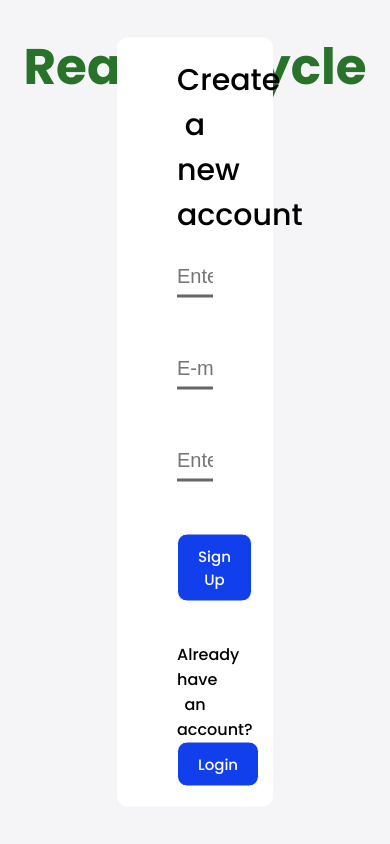
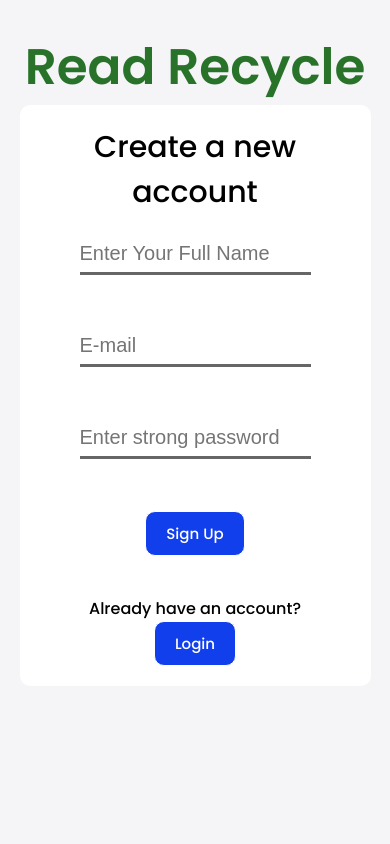
Before and after one commit to gurunglaxmi891/book, a PHP site: page /clone/partials/sign_log_in_form.php in a window 390 px wide. Run offline with PHP 8.4, Linux system fonts and the light colour scheme.

Commit message:
responsive sign up form

```diff
--- a/assets/css/sign_style.css
+++ b/assets/css/sign_style.css
@@ -15,7 +15,7 @@ body{
 .container
 {
     max-width: 1200px;
-    width: 90%;
+    width: 50%;
     margin: 0 auto;
 }
 /* ======================utility classes========================= */
@@ -41,13 +41,16 @@ body{
     /* background: rgb(2,0,36);
     background: linear-gradient(90deg, rgba(2,0,36,1) 0%, rgba(155,155,168,1) 35%, rgba(0,212,255,1) 100%); */
     background-color: #f5f5f7;
+    /* background-color: black; */
     height: 100vh;
     position: relative;
+    display: flex;
+    flex-direction: column;
 }
 h1{
     font-size: 5rem;
-    font-size: 600;
-    text-align: center;
+    font-weight: 600;
+    /* text-align: center; */
     padding-top: 3rem;
     color: rgba(19, 101, 19, 0.907);
 }
@@ -56,11 +59,11 @@ h1{
     /* background: rgb(2,0,36);
     background: linear-gradient(90deg, rgba(2,0,36,1) 0%, rgba(155,155,168,1) 35%, rgba(0,212,255,1) 100%); */
     display: inline-block;
-    position: absolute;
+    /* position: absolute;
     top: 50%;
     left: 50%;
-    transform: translate(-50%,-50%);
-    width: 40%;
+    transform: translate(-50%,-50%); */
+    width: 100%;
     background-color: #fff;
     padding:2rem 6rem;
     border-radius: 1rem;
@@ -88,3 +91,15 @@ h3{
     outline : none;
     color: #444;
 }
+.flex-style{
+    display: flex;
+    flex-direction: column;
+    justify-content: center;
+    align-items: center;
+}
+@media (max-width:800px)
+{
+    .container{
+        width: 90%;
+    }
+}
--- a/partials/sign_log_in_form.php
+++ b/partials/sign_log_in_form.php
@@ -10,6 +10,7 @@
 
 
     <section id="form">
+        <div class="container flex-style">
             <h1>Read Recycle</h1>
 
              <div class="form-container">
@@ -32,6 +33,8 @@
                  <a href="" class="btn">Login</a>
              </div>
 
+        </div>
+
     </section>
 
 </body>
```
Also changed, not shown: after_payment.html (+25 -0 lines). Lines whose indentation alone changed are shown as unchanged.
